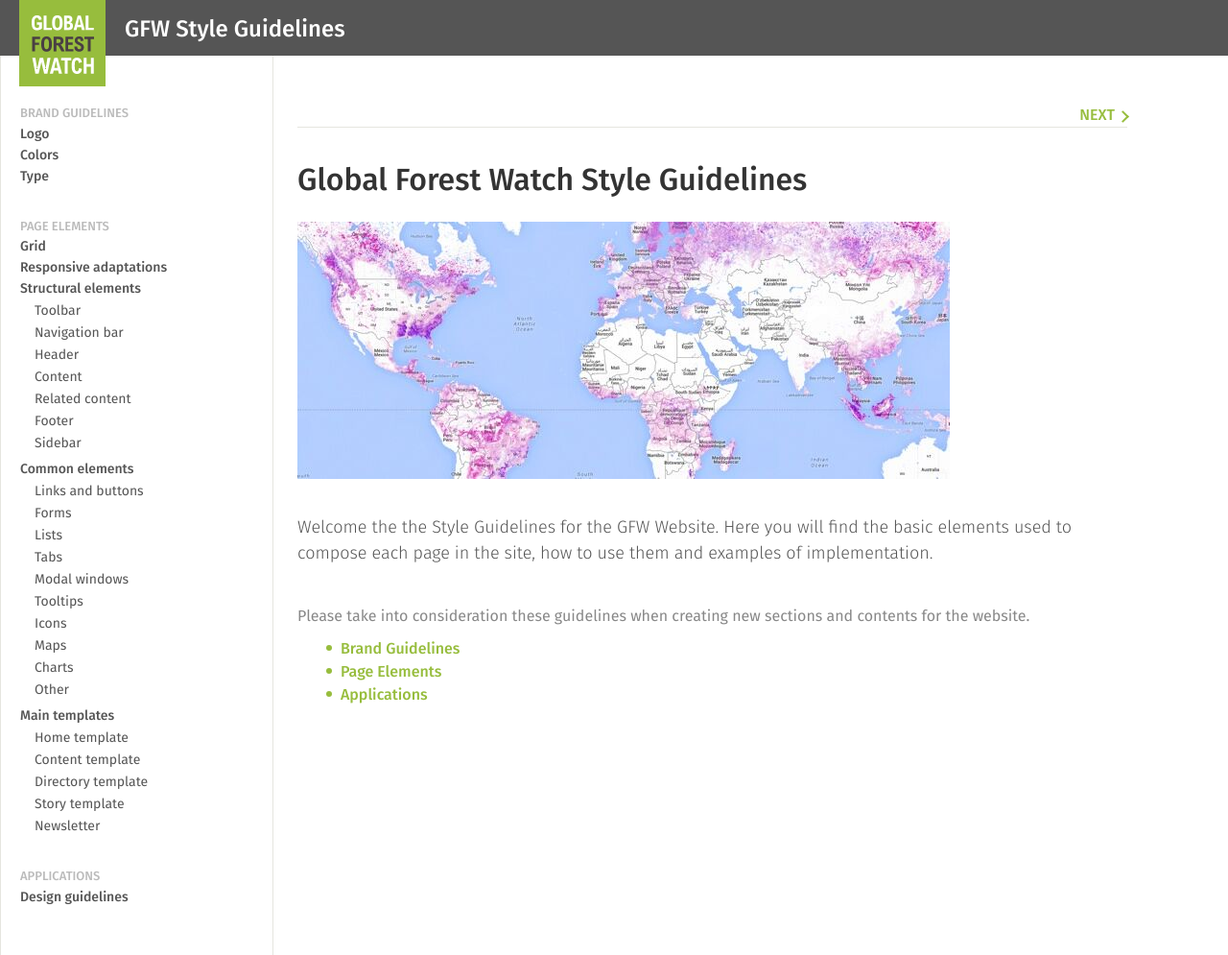
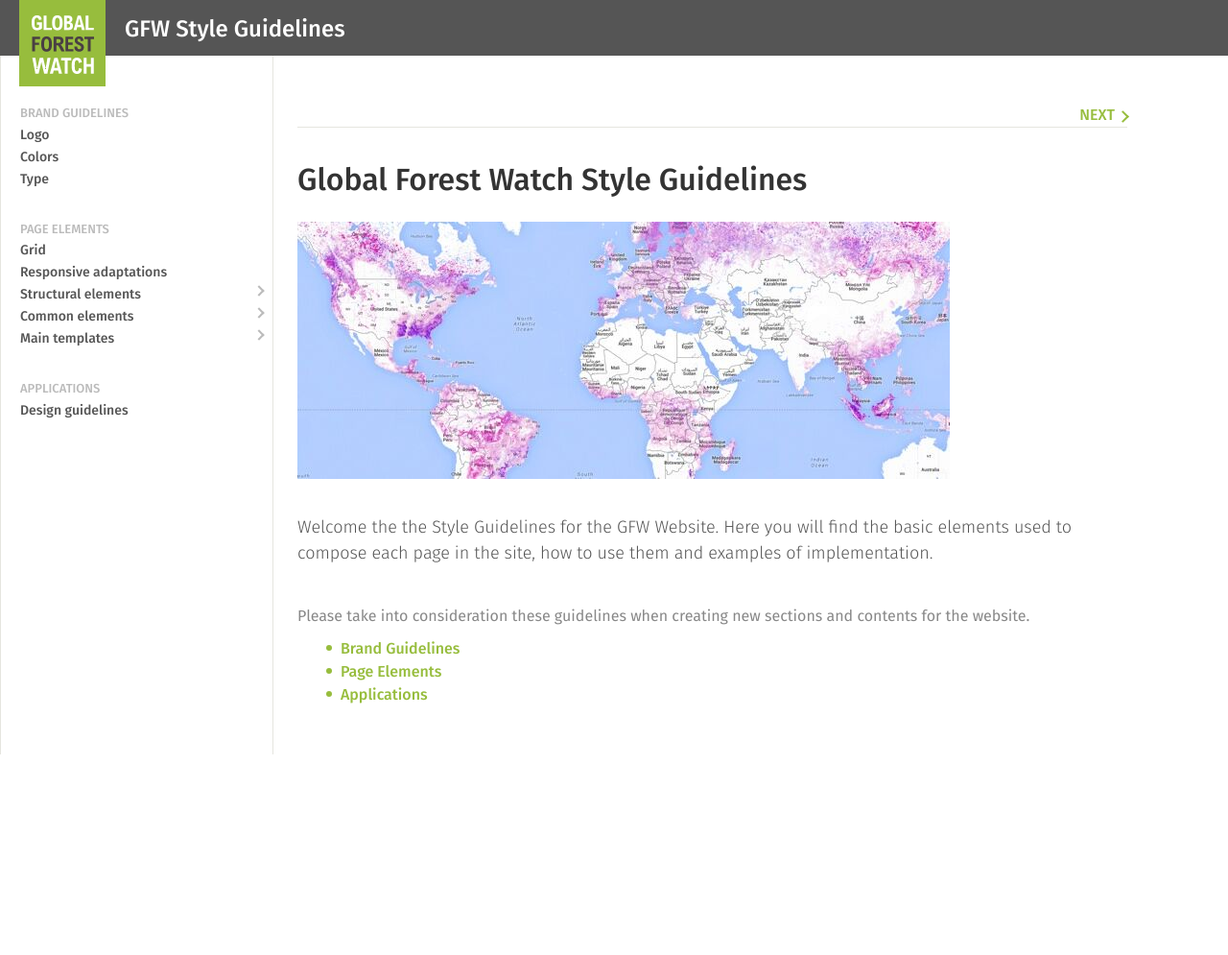
Before and after one commit to Vizzuality/gfw-style-guides, a Jekyll site: the page built from index.html, in a window 1280 px wide. Shown: the whole page at 96% size. Built offline with Jekyll 4.4.1, drawn with Linux system fonts in a browser that asks for light colours; the list of posts is cut into pages by our own code; after the commit the page ends 900 px from its top, so only the background shows below that.

Commit message:
collapsible guidelines menu

```diff
--- a/_includes/sidenav.html
+++ b/_includes/sidenav.html
@@ -15,8 +15,8 @@
           <li><h3 data-location="grid"><a href="{{site.baseurl}}/page-elements/grid.html">Grid</a></h3></li>
           <li><h3 data-location="responsive-adaptations"><a href="{{site.baseurl}}/page-elements/responsive-adaptations.html">Responsive adaptations</a></h3></li>
           <li>
-            <h3 data-location="structural-elements"><a href="{{site.baseurl}}/page-elements/structural-elements.html">Structural elements</a></h3>
-            <ul class="third-level">
+            <h3 data-location="structural-elements"><a href="{{site.baseurl}}/page-elements/structural-elements.html" class="has-menu">Structural elements</a></h3>
+            <ul class="third-level hidden">
               <li data-location="toolbar"><a href="{{site.baseurl}}/page-elements/structural-elements/toolbar.html">Toolbar</a></li>
               <li data-location="navigation-bar"><a href="{{site.baseurl}}/page-elements/structural-elements/navigation-bar.html">Navigation bar</a></li>
               <li data-location="header"><a href="{{site.baseurl}}/page-elements/structural-elements/header.html">Header</a></li>
@@ -27,8 +27,8 @@
             </ul>
           </li>
           <li>
-            <h3 data-location="common-elements"><a href="{{site.baseurl}}/page-elements/common-elements.html">Common elements</a></h3>
-            <ul class="third-level">
+            <h3 data-location="common-elements"><a href="{{site.baseurl}}/page-elements/common-elements.html" class="has-menu">Common elements</a></h3>
+            <ul class="third-level hidden">
               <li data-location="links-and-buttons"><a href="{{site.baseurl}}/page-elements/common-elements/links-and-buttons.html">Links and buttons</a></li>
               <li data-location="forms"><a href="{{site.baseurl}}/page-elements/common-elements/forms.html">Forms</a></li>
               <li data-location="lists"><a href="{{site.baseurl}}/page-elements/common-elements/lists.html">Lists</a></li>
@@ -42,8 +42,8 @@
             </ul>
           </li>
           <li>
-            <h3 data-location="main-templates"><a href="{{site.baseurl}}/page-elements/main-templates.html">Main templates</a></h3>
-            <ul class="third-level">
+            <h3 data-location="main-templates"><a href="{{site.baseurl}}/page-elements/main-templates.html" class="has-menu">Main templates</a></h3>
+            <ul class="third-level hidden">
               <li data-location="home-template"><a href="{{site.baseurl}}/page-elements/main-templates/home-template.html">Home template</a></li>
               <li data-location="content-template"><a href="{{site.baseurl}}/page-elements/main-templates/content-template.html">Content template</a></li>
               <li data-location="directory-template"><a href="{{site.baseurl}}/page-elements/main-templates/directory-template.html">Directory template</a></li>
--- a/_sass/_mixins.scss
+++ b/_sass/_mixins.scss
@@ -20,6 +20,7 @@
   -o-transform: $string;
   transform: $string;
 }
+
 
 @mixin arrow ($direction, $meassure, $border-width, $color, $rotate) {
   content: '';
--- a/_sass/layouts/_sidenav.scss
+++ b/_sass/layouts/_sidenav.scss
@@ -11,18 +11,45 @@
           padding: 0 20px;
         }
         h3{
+          position: relative;
+          padding-left: 20px;
           font-size: 1em;
           color: $dark;
           font-weight: 500;
-          padding: 1px 20px 0;
           cursor: pointer;
           &:hover {
-            a {color: $cGreen;}
+            a {
+              color: $cGreen;
+            }
+          }
+          a {
+            padding-right: 20px;
+            &.has-menu {
+              &:after {
+                @include arrow('right', 8px, 2px, $gray, 45deg);
+                top: 5px;
+                right: 10px;
+              }
+            }
+
+          }
+          &.open {
+            a:after {
+              @include arrow('right', 8px, 2px, $gray, 135deg);
+              top: 5px;
+              right: 10px;
+            }
+          }
+          &.item-selected {
+            a:after {
+              border-color: #fff;
+            }
           }
         }
         a{
           display: block;
           width: 100%;
+          padding-top: 2px;
           font-size: 14px;
           color: $dark;
           &:hover {
--- a/scripts/main.js
+++ b/scripts/main.js
@@ -11,12 +11,34 @@
 
   initialize: function() {
     this.setCurrentTarget();
+    this.setMenu();
+    this.setItem();
   },
 
   setCurrentTarget: function(e) {
     var url = window.location.href.split('/');
     this.currentTarget = url[url.length - 1].split('.')[0];
-    this.setItem();
+  },
+
+  setMenu: function() {
+    var lists = this.$el.find('.third-level'),
+      current = this.$el.find('[data-location="' + this.currentTarget + '"]'),
+      currentList = $(current).parents('.third-level').length > 0 ?
+        $(current).parents('.third-level') : $(current).next();
+
+    if (this.currentTarget) {
+      this.closeMenu.apply(lists);
+      this.openMenu.apply(currentList);
+    }
+  },
+
+  openMenu: function() {
+    this.prev().addClass('open');
+    this.removeClass('hidden');
+  },
+
+  closeMenu: function() {
+    this.addClass('hidden')
   },
 
   setItem: function() {
```
